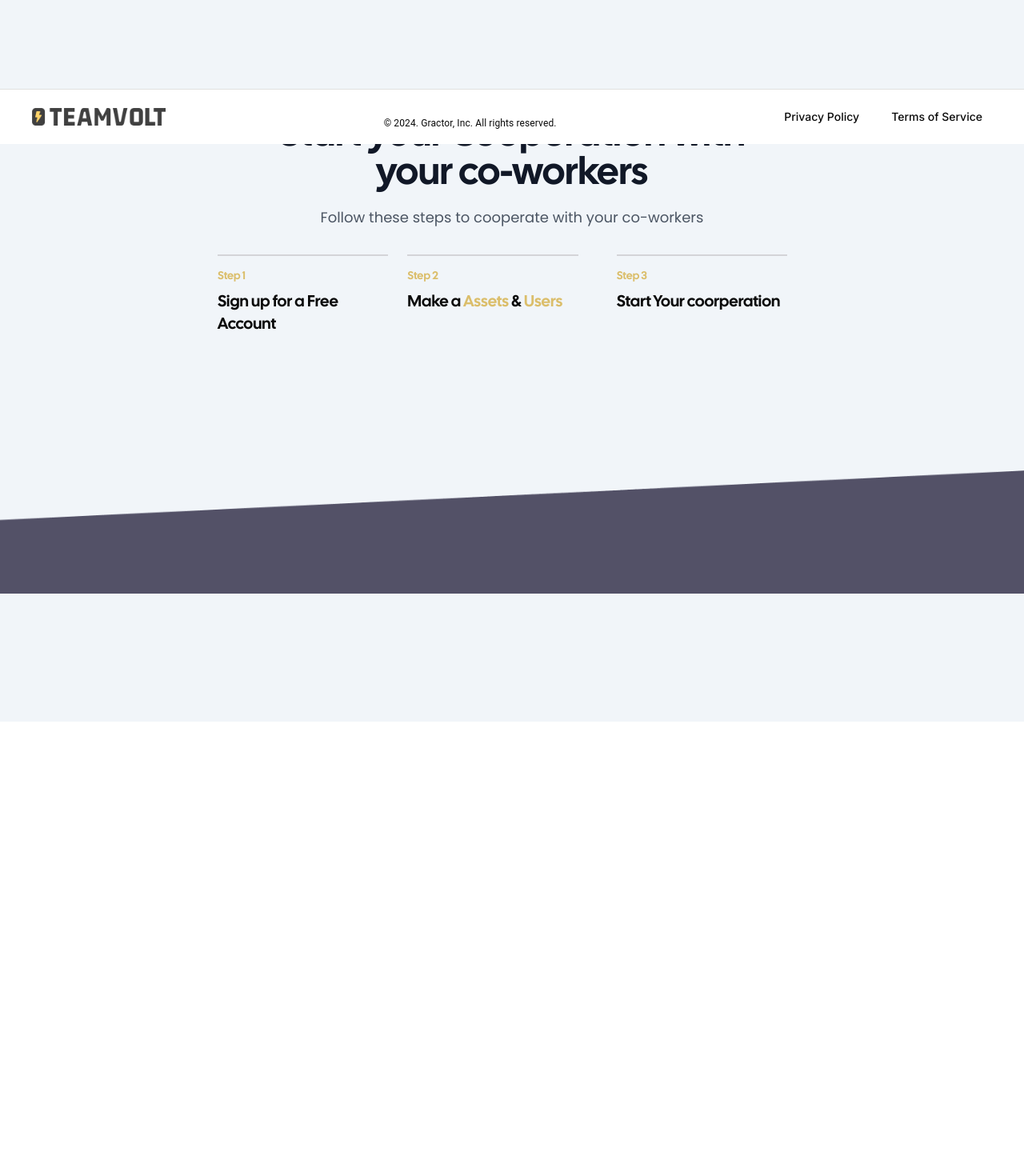
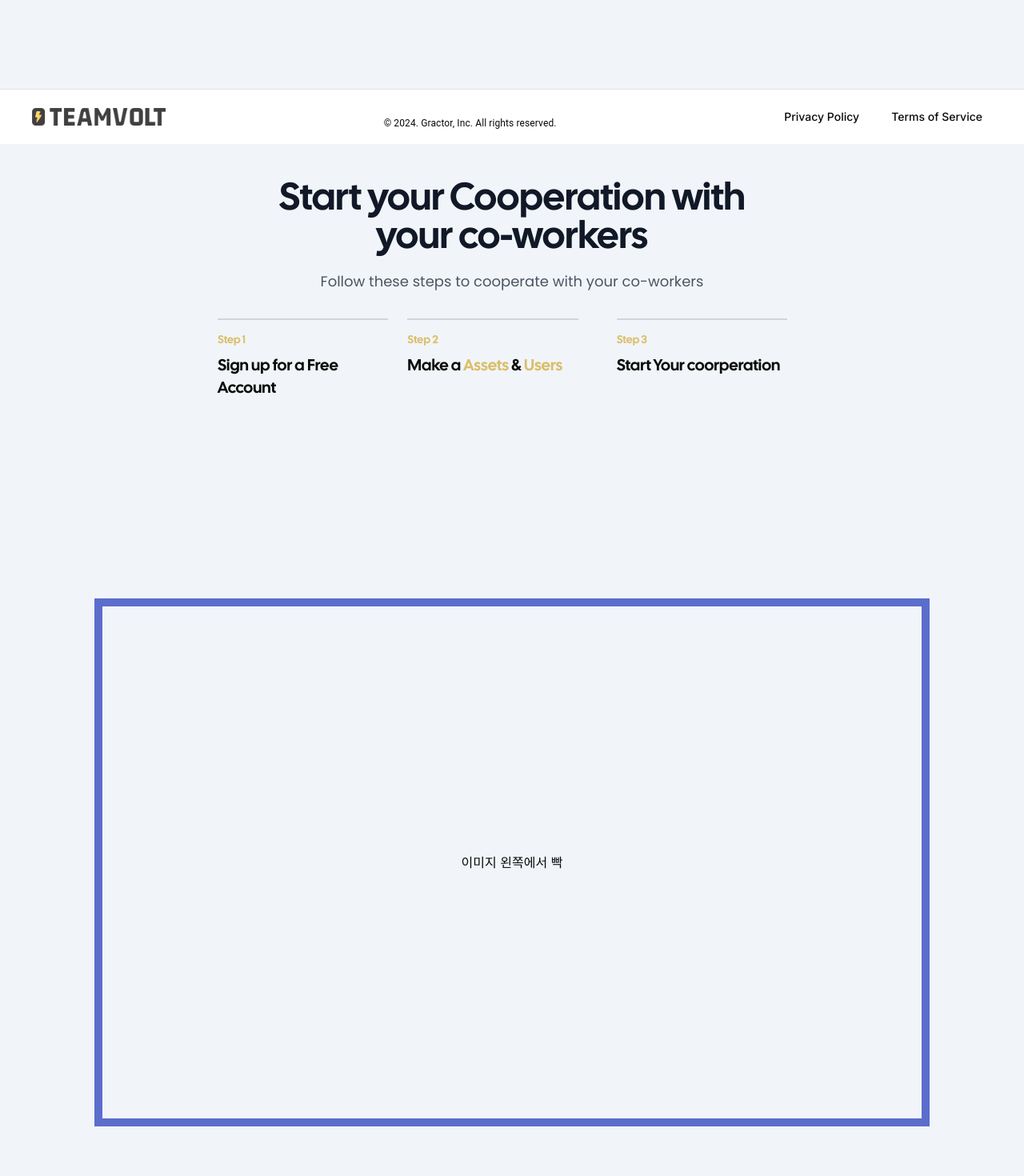
Before and after one commit to stPark-dev/trello-tuto, a Next.js app: page / in a window 1280 px wide. Shown: the part 620-2090 px from the top of the page at 80% size. Before the commit the page ends 1522 px from the top, so only its background shows below. Built offline with nearby package versions, Linux system fonts and the light colour scheme.

Commit message:
feat: framer motion landing page

```diff
--- a/app/(marketing)/_components/navbar.tsx
+++ b/app/(marketing)/_components/navbar.tsx
@@ -152,8 +152,8 @@ export const Navbar = () => {
             }
           }}>
             <Logo />
-            <MUIButton color="inherit" component="span" onClick={(e) => handleMenuOpen(e, 'Industries')}>
-              Industries <KeyboardArrowDownIcon sx={{ transform: rotate.Industries ? 'rotate(180deg)' : 'rotate(0deg)', transition: 'transform 0.3s ease-in-out' }} />
+            <MUIButton color="inherit" component="span" onClick={(e) => handleMenuOpen(e, 'Industries')} sx={{ marginLeft: 2 }}>
+              Industries <KeyboardArrowDownIcon sx={{ transform: rotate.Industries ? 'rotate(180deg)' : 'rotate(0deg)', transition: 'transform 0.3s ease-in-out', }} />
             </MUIButton>
             <Menu
               anchorEl={anchorEl}
@@ -198,7 +198,7 @@ export const Navbar = () => {
             display: { xs: "flex", md: "block", },
             alignItems: "center",
             width: { xs: "100%", md: "auto" },
-            justifyContent: { xs: "flex-end"}
+            justifyContent: { xs: "flex-end" }
           }}>
           <Button size="sm" variant="outline" asChild>
             <Link href="/sign-in">
--- a/app/(marketing)/page.tsx
+++ b/app/(marketing)/page.tsx
@@ -8,6 +8,7 @@ import { Medal } from "lucide-react";
 import { Button } from "@/components/ui/button";
 import Image from "next/image";
 import { Box } from "@mui/material";
+import { motion, Variants } from "framer-motion";
 
 const headingFont = localFont({
   src: "../../public/fonts/font.woff2"
@@ -27,6 +28,62 @@ const textFont = Poppins({
     "900"
   ],
 });
+
+const textVariants: Variants = {
+  offscreen: {
+    y: 300
+  },
+  onscreen: {
+    y: 0,
+    transition: {
+      type: "spring",
+      bounce: 0.4,
+      duration: 0.8
+    }
+  }
+};
+
+const imgVariants1: Variants = {
+  offscreen: {
+    x: -1400
+  },
+  onscreen: {
+    x: 0,
+    transition: {
+      type: "spring",
+      bounce: 0.2,
+      duration: 1
+    }
+  }
+};
+
+const imgVariants2: Variants = {
+  offscreen: {
+    x: 1400
+  },
+  onscreen: {
+    x: 0,
+    transition: {
+      type: "spring",
+      bounce: 0.2,
+      duration: 1
+    }
+  }
+};
+
+const contactVariants: Variants = {
+  offscreen: {
+    x: 1400
+  },
+  onscreen: {
+    x: 0,
+    transition: {
+      type: "spring",
+      bounce: 0.2,
+      duration: 1
+    }
+  }
+};
 
 const MarketingPage = () => {
   return (
@@ -88,7 +145,10 @@ const MarketingPage = () => {
           gap: { xs: 10, sm: 20 },
         }}>
         {/* Intro */}
-        <Box>
+
+
+        <Box sx={{ mt: 10 }}>
+          <motion.div initial="offscreen" whileInView="onscreen" viewport={{ once: true, amount: 0.5 }} variants={textVariants}>
             <Box sx={{ mb: 3, px: { sm: 3, lg: 4 } }}>
               <Box sx={{ mx: "2rem", maxWidth: "42rem", textAlign: "center" }}>
                 <Box sx={{ mt: 1, fontSize: { xs: "2.25rem", sm: "3rem" }, lineHeight: { xs: "2.25rem", sm: 1 }, fontWeight: 700, color: "rgb(17 24 39)" }}>
@@ -99,6 +159,7 @@ const MarketingPage = () => {
                 </Box>
               </Box>
             </Box>
+          </motion.div>
           {/* steps */}
 
           <Box component="ol" sx={{
@@ -138,7 +199,7 @@ const MarketingPage = () => {
                 <Box sx={{ fontSize: "0.875rem", lineHeight: "1.25rem", fontWeight: 500, color: "rgb(219 190 107)" }}>
                   Step 1
                 </Box>
-                <span style={{fontSize: "1.25rem", lineHeight: "1.75rem", fontWeight: 600}}>
+                <span style={{ fontSize: "1.25rem", lineHeight: "1.75rem", fontWeight: 600 }}>
                   Sign up for a Free Account
                 </span>
               </Box>
@@ -166,9 +227,9 @@ const MarketingPage = () => {
                 <span style={{ fontSize: "0.875rem", lineHeight: "1.25rem", fontWeight: 500, color: "rgb(219 190 107)" }}>
                   Step 2
                 </span>
-                <span style={{fontSize: "1.25rem", lineHeight: "1.75rem", fontWeight: 600}}>
-                  Make a <span style={{color: "rgb(219 190 107)"}}>Assets</span> &{" "}
-                  <span style={{color: "rgb(219 190 107)"}}>Users</span>
+                <span style={{ fontSize: "1.25rem", lineHeight: "1.75rem", fontWeight: 600 }}>
+                  Make a <span style={{ color: "rgb(219 190 107)" }}>Assets</span> &{" "}
+                  <span style={{ color: "rgb(219 190 107)" }}>Users</span>
                 </span>
               </Box>
             </Box>
@@ -194,7 +255,7 @@ const MarketingPage = () => {
                 <span style={{ fontSize: "0.875rem", lineHeight: "1.25rem", fontWeight: 500, color: "rgb(219 190 107)" }}>
                   Step 3
                 </span>
-                <span style={{fontSize: "1.25rem", lineHeight: "1.75rem", fontWeight: 600}}>
+                <span style={{ fontSize: "1.25rem", lineHeight: "1.75rem", fontWeight: 600 }}>
                   Start Your coorperation
                 </span>
               </Box>
@@ -202,6 +263,21 @@ const MarketingPage = () => {
           </Box>
         </Box>
       </Box>
+      <motion.div initial="offscreen" whileInView="onscreen" viewport={{ once: true, amount: 0.2 }} variants={imgVariants1}>
+        <Box id="leftImg" sx={{ boxSizing: "content-box", border: "solid #5B6DCD 10px ", m: 10, width: "80vw", display: "flex", justifyContent: "center", alignItems: "center", height: 640 }}>
+          이미지 왼쪽에서 빡
+        </Box>
+      </motion.div>
+      <motion.div initial="offscreen" whileInView="onscreen" viewport={{ once: true, amount: 0.2 }} variants={imgVariants2}>
+        <Box id="rightImg" sx={{ boxSizing: "content-box", border: "solid #5B6DCD 10px ", m: 10, width: "80vw", display: "flex", justifyContent: "center", alignItems: "center", height: 640 }}>
+          이미지 오른쪽에서 빡
+        </Box>
+      </motion.div>
+      <motion.div initial={{opacity: 0, scale: 0.7, y: 100}} whileInView={{opacity: 1, scale: 1, y: 0}} transition={{duration: 0.5}} viewport={{ once: true, amount: 0.7 }} >
+        <Box sx={{ boxSizing: "content-box", border: "solid #5B6DCD 10px ", m: 10, width: "50vw", display: "flex", justifyContent: "center", alignItems: "center", height: 320 }}>
+          Contact us
+        </Box>
+      </motion.div>
       <Image
         alt="Mask"
         src="/v1-mask-dark.png"
```
Lines whose indentation alone changed are shown as unchanged.
